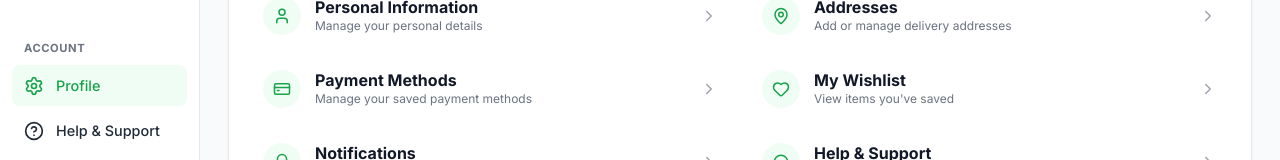
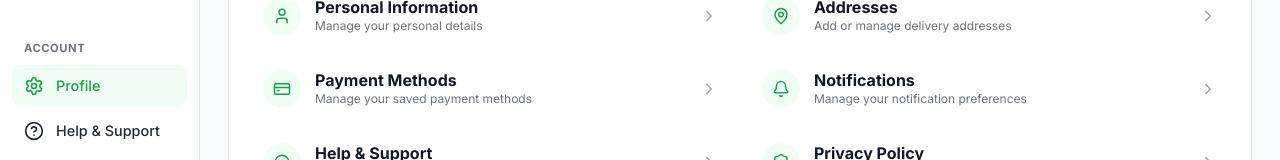
Before and after one commit to brmohan2004/fresh-direct, a React (Vite) app: page /buy/profile in a window 1280 px wide. Shown: the part 632-792 px from the top of the page. Built offline with nearby package versions, Linux system fonts and the light colour scheme.

Commit message:
wishlist

```diff
--- a/src/pages/buy/profile/components/ProfileAccountSettings.jsx
+++ b/src/pages/buy/profile/components/ProfileAccountSettings.jsx
@@ -4,7 +4,6 @@ import {
   User,
   MapPin,
   CreditCard,
-  Heart,
   Bell,
   Headphones,
   ShieldCheck,
@@ -39,13 +38,7 @@ export default function ProfileAccountSettings({ onTriggerLogout }) {
       icon: CreditCard,
       action: () => navigate('/buy/checkout')
     },
-    {
-      id: 'wishlist',
-      title: 'My Wishlist',
-      desc: 'View items you\'ve saved',
-      icon: Heart,
-      action: () => navigate('/buy/wishlist')
-    },
+
     {
       id: 'notifications',
       title: 'Notifications',
```
